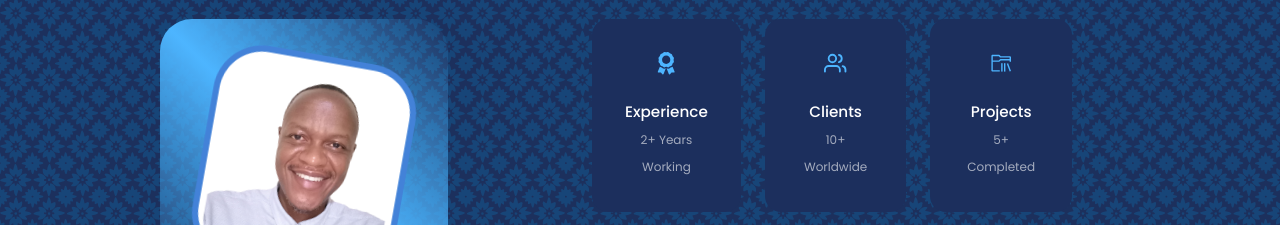
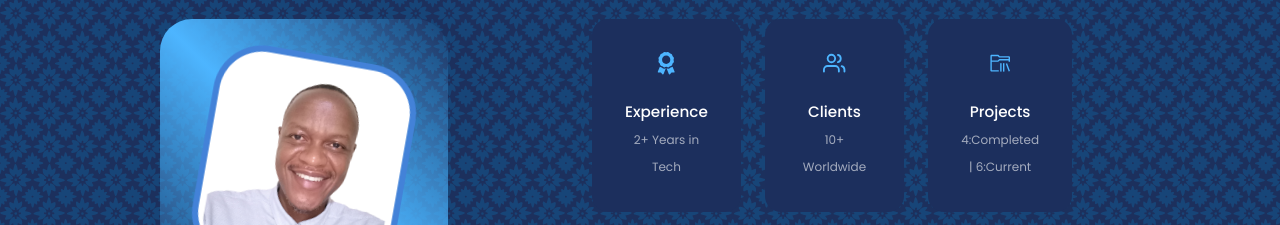
Before and after one commit to Gitthuma/george-githuma-portfolio-website, a React (Create React App) app: page / in a window 1280 px wide. Shown: the part 1020-1245 px from the top of the page. Built offline with nearby package versions, Linux system fonts and the light colour scheme.

Commit message:
More edits to about.js

```diff
--- a/src/Components/About/About.js
+++ b/src/Components/About/About.js
@@ -34,7 +34,7 @@ function About() {
             <article className='about__card'>
               <FaAward className='about__icon'/>
               <h5>Experience</h5>
-              <small>2+ Years Working</small>
+              <small>2+ Years in Tech</small>
             </article>
 
             <article className='about__card'>
@@ -46,7 +46,7 @@ function About() {
             <article className='about__card'>
               <VscFolderLibrary className='about__icon'/>
               <h5>Projects</h5>
-              <small>5+ Completed</small>
+              <small>4:Completed | 6:Current</small>
             </article>
 
           </div>
```
